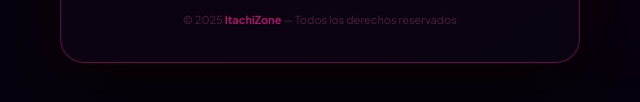
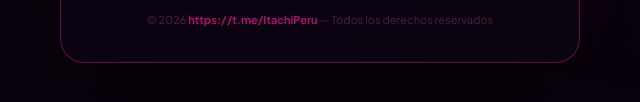
Before and after one commit to jeffry741137/codigo-itachi, a website: page index.html in a window 1280 px wide. Shown: the part 1026-1128 px from the top of the page, 320-960 px from the left. Drawn offline with Linux system fonts and the light colour scheme.

Commit message:
Update index.html

```diff
--- a/index.html
+++ b/index.html
@@ -346,7 +346,7 @@ body.svc-disney .btn-submit:hover{box-shadow:0 14px 44px rgba(26,111,255,.58);}
           <a class="flink" id="waLink" href="#" target="_blank">💬 WhatsApp</a>
           <a class="flink" id="mailLink" href="#">🛡️ Soporte</a>
         </div>
-        <div class="copy">© 2025 <b>ItachiZone</b> — Todos los derechos reservados</div>
+        <div class="copy">© 2026 <b>https://t.me/ItachiPeru</b> — Todos los derechos reservados</div>
       </div>
 
       <!-- RESULTADO -->
```
